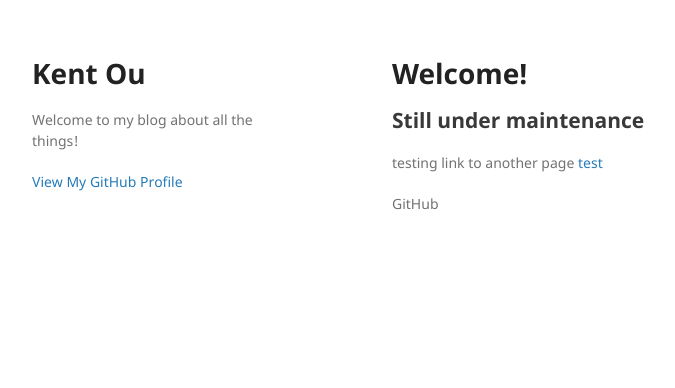
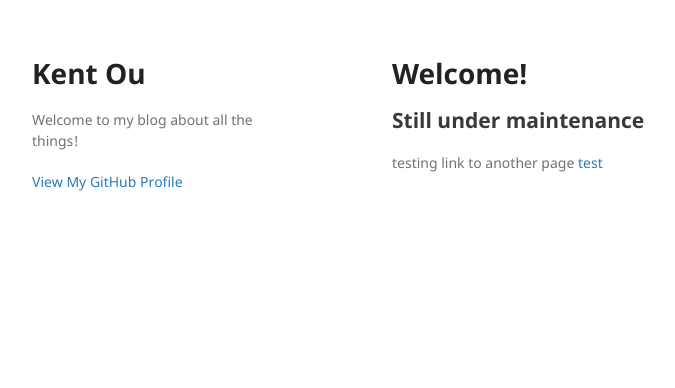
Before and after one commit to kent10ou/kent10ou.github.io, a Jekyll site: the page built from index.md, in a window 1280 px wide. Shown: the top 388 px of the page, without its empty margins (178-853 px from the left). Built offline with Jekyll 4.4.1, drawn with Linux system fonts in a browser that asks for light colours; our own code applies the rules of GitHub Pages for plain Markdown files.

Commit message:
removing site.github call

```diff
--- a/_layouts/default.html
+++ b/_layouts/default.html
@@ -41,7 +41,7 @@
       <section>
 
       {{ content }}
-{{ site.github }}
+
       </section>
       <footer>
         {% if site.github.is_project_page %}
```
